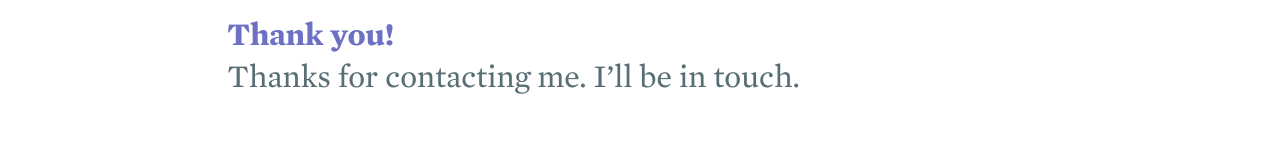
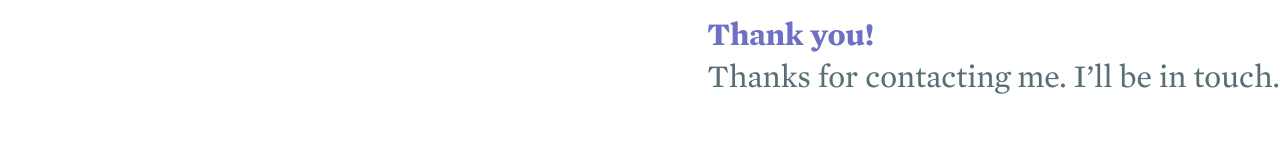
Before and after one commit to kimslawson/slawson.org, a plain HTML site: page contactkpthanks.html in a window 1280 px wide. Drawn offline with Linux system fonts and the light colour scheme.

Commit message:
width needs dvw not dvh
oops

```diff
--- a/css/slawson.org.css
+++ b/css/slawson.org.css
@@ -38,7 +38,7 @@
 html {
     /* to fix the dumb dynamic island/addressbar overlap at top & bottom */
     /* see https://www.reddit.com/r/webdev/comments/1no6j9u/ios_26_and_the_viewport_chrome/ */
-    width: 100dvh;
+    width: 100dvw;
     height: 100dvh;
 }
 
```
